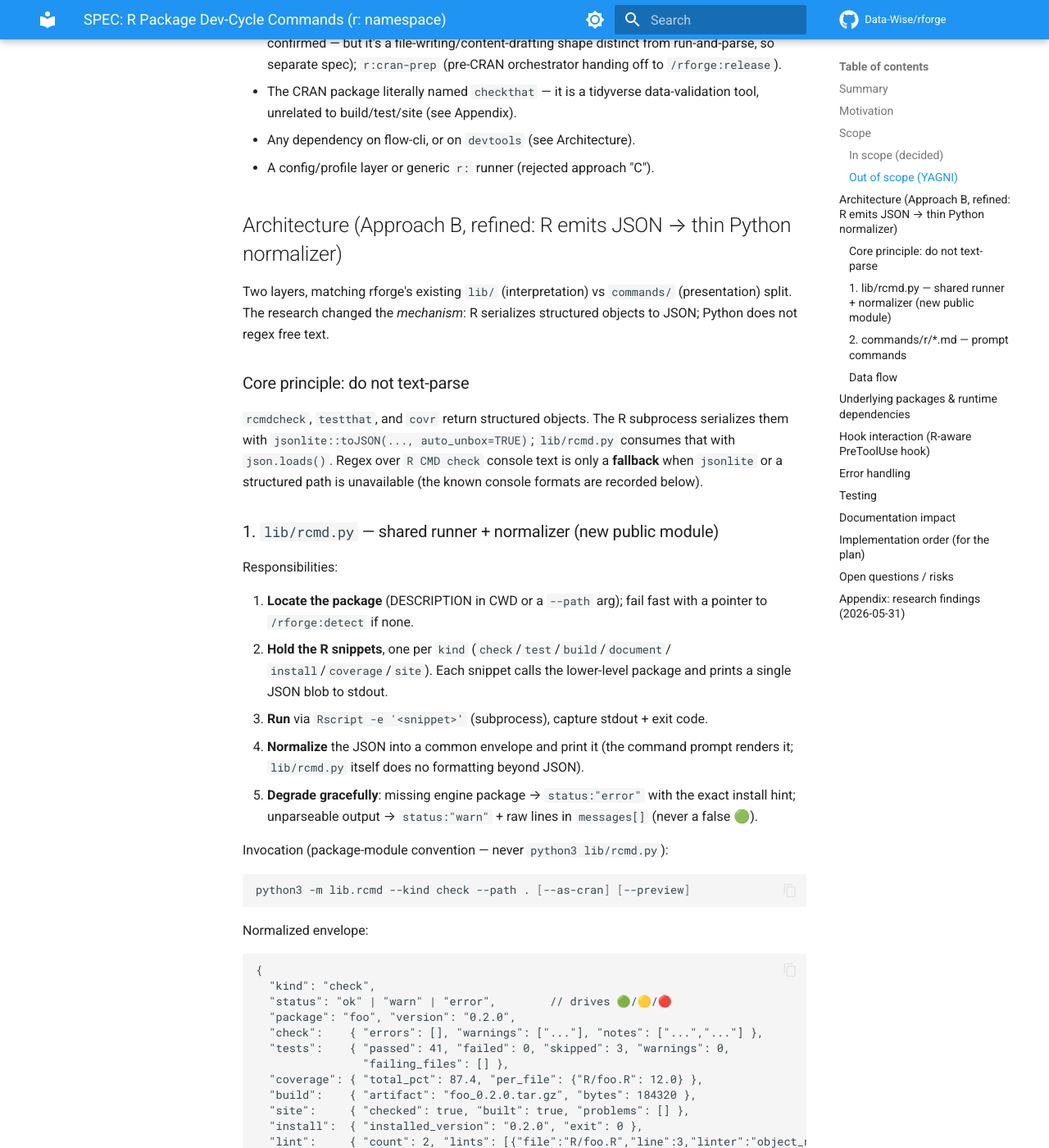
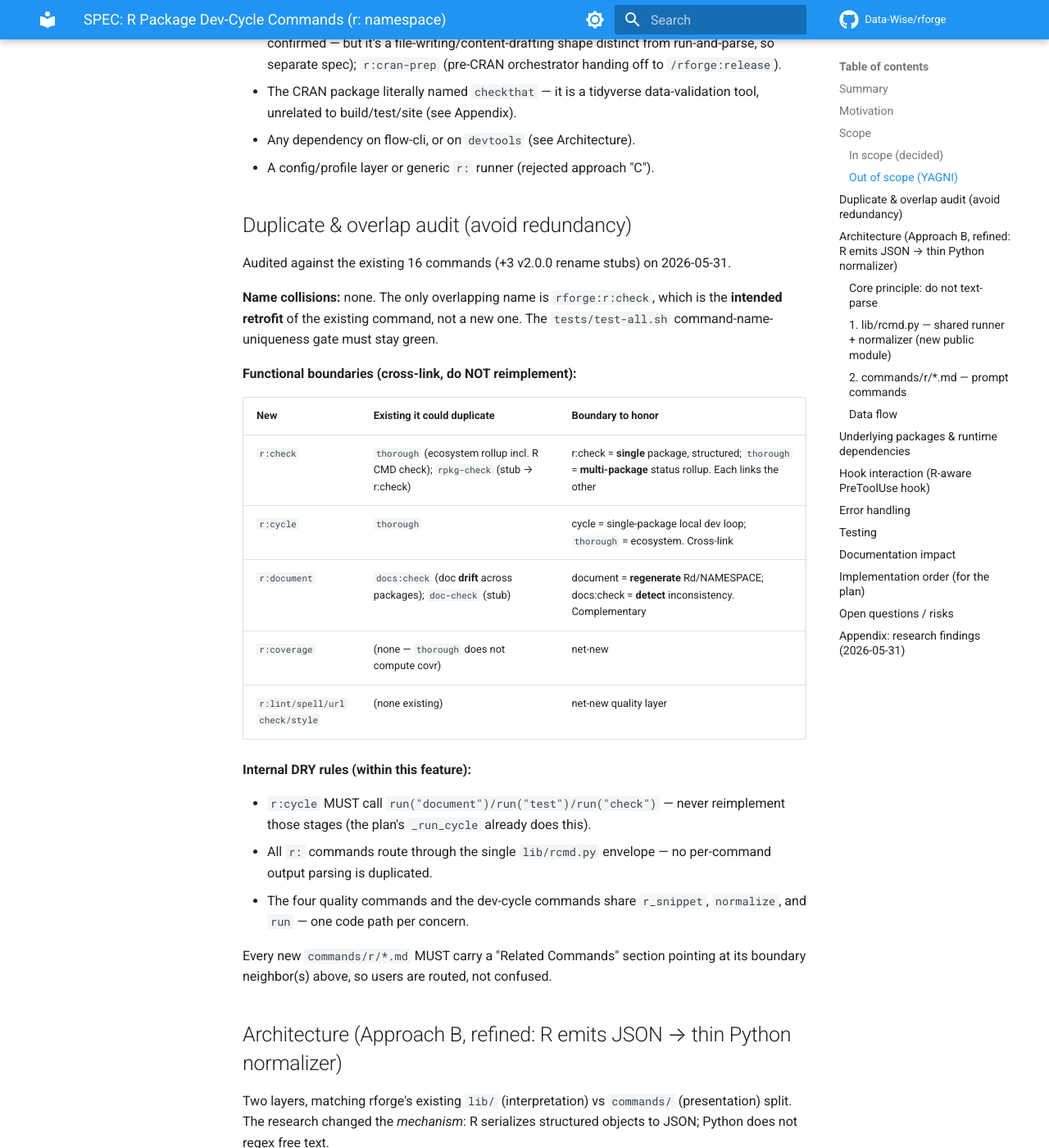
Before and after one commit to Data-Wise/rforge, an MkDocs documentation site: the page built from docs/specs/SPEC-r-dev-commands-2026-05-31.md, in a window 1280 px wide and 1400 px high, scrolled down 2664 px. Shown: the whole window at 82% size. Built offline with MkDocs 1.6.1 and Material for MkDocs 9.7.7, drawn with Linux system fonts in a browser that asks for light colours; comment, search, counter and statistics services are not loaded.

Commit message:
docs: add duplicate/overlap audit to spec (no name collisions; boundaries)
Co-Authored-By: Claude Opus 4.8 <noreply@anthropic.com>

```diff
--- a/docs/specs/SPEC-r-dev-commands-2026-05-31.md
+++ b/docs/specs/SPEC-r-dev-commands-2026-05-31.md
@@ -79,6 +79,36 @@ for structured counts; report shape unchanged).
   data-validation tool, unrelated to build/test/site (see Appendix).
 - Any dependency on flow-cli, or on `devtools` (see Architecture).
 - A config/profile layer or generic `r:` runner (rejected approach "C").
+
+## Duplicate & overlap audit (avoid redundancy)
+
+Audited against the existing 16 commands (+3 v2.0.0 rename stubs) on 2026-05-31.
+
+**Name collisions:** none. The only overlapping name is `rforge:r:check`, which
+is the **intended retrofit** of the existing command, not a new one. The
+`tests/test-all.sh` command-name-uniqueness gate must stay green.
+
+**Functional boundaries (cross-link, do NOT reimplement):**
+
+| New | Existing it could duplicate | Boundary to honor |
+|-----|-----------------------------|-------------------|
+| `r:check` | `thorough` (ecosystem rollup incl. R CMD check); `rpkg-check` (stub → r:check) | r:check = **single** package, structured; `thorough` = **multi-package** status rollup. Each links the other |
+| `r:cycle` | `thorough` | cycle = single-package local dev loop; `thorough` = ecosystem. Cross-link |
+| `r:document` | `docs:check` (doc **drift** across packages); `doc-check` (stub) | document = **regenerate** Rd/NAMESPACE; docs:check = **detect** inconsistency. Complementary |
+| `r:coverage` | (none — `thorough` does not compute covr) | net-new |
+| `r:lint/spell/urlcheck/style` | (none existing) | net-new quality layer |
+
+**Internal DRY rules (within this feature):**
+
+- `r:cycle` MUST call `run("document")/run("test")/run("check")` — never
+  reimplement those stages (the plan's `_run_cycle` already does this).
+- All `r:` commands route through the single `lib/rcmd.py` envelope — no
+  per-command output parsing is duplicated.
+- The four quality commands and the dev-cycle commands share `r_snippet`,
+  `normalize`, and `run` — one code path per concern.
+
+Every new `commands/r/*.md` MUST carry a "Related Commands" section pointing at
+its boundary neighbor(s) above, so users are routed, not confused.
 
 ## Architecture (Approach B, refined: R emits JSON → thin Python normalizer)
 
```
